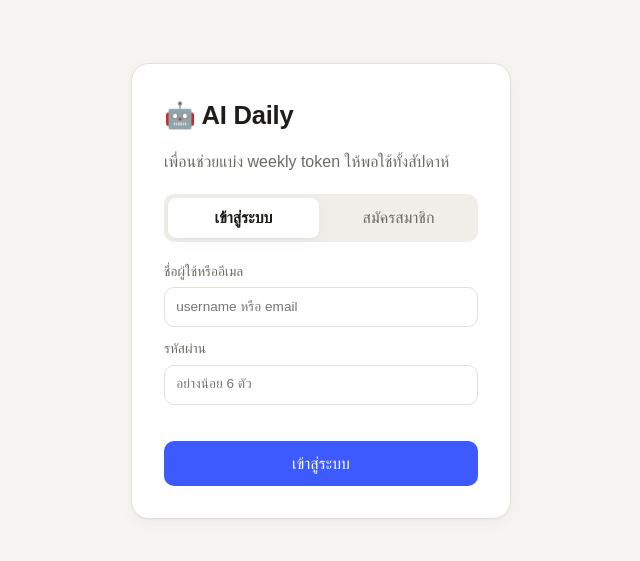
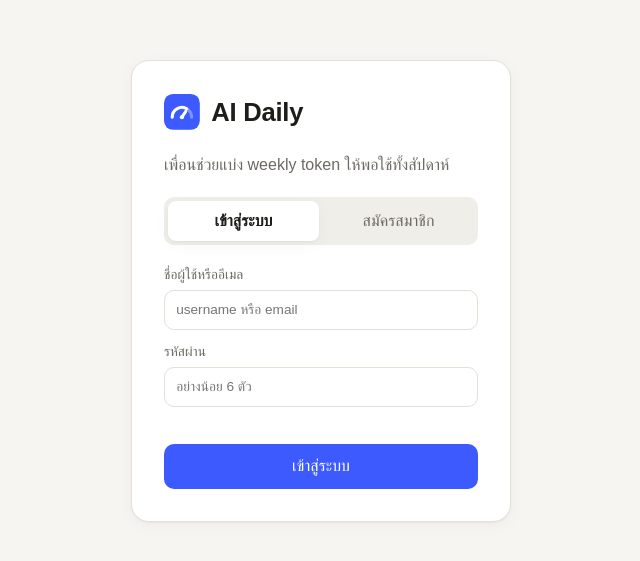
Before and after one commit to PetchAuisui/AI-Daily, a Next.js app: page /login in a window 1280 px wide. Shown: the part 109-670 px from the top of the page, without its empty margins (319-959 px from the left). Built offline with nearby package versions, Linux system fonts and the light colour scheme; no server answers; a web font is replaced by a local one.

Commit message:
Replace robot emoji in header with an SVG gauge logo
Add components/Logo.tsx, an inline SVG budget-gauge mark drawn with the
--primary/--primary-ink theme variables so it follows light and dark mode,
and use it in the login card and dashboard top bar.

```diff
--- a/app/globals.css
+++ b/app/globals.css
@@ -84,7 +84,8 @@ input:focus, select:focus { outline: 2px solid var(--primary); outline-offset: -
   border-radius: 18px; padding: 2rem; box-shadow: var(--shadow);
 }
 .auth-card .logo { font-size: 1.6rem; }
-.logo { font-weight: 700; font-size: 1.15rem; letter-spacing: -.01em; }
+.logo { font-weight: 700; font-size: 1.15rem; letter-spacing: -.01em; display: inline-flex; align-items: center; gap: .45em; }
+.logo-mark { flex-shrink: 0; }
 .tabs { display: flex; gap: .25rem; background: var(--surface-2); padding: .25rem; border-radius: 10px; margin: 1.25rem 0; }
 .tab { flex: 1; font: inherit; border: 0; background: transparent; padding: .5rem; border-radius: 8px; cursor: pointer; color: var(--muted); }
 .tab.active { background: var(--surface); color: var(--text); font-weight: 600; box-shadow: var(--shadow); }
--- a/components/AuthForm.tsx
+++ b/components/AuthForm.tsx
@@ -3,6 +3,7 @@
 import { useRouter } from 'next/navigation';
 import { useState } from 'react';
 import { api } from '@/lib/api';
+import Logo from './Logo';
 
 export default function AuthForm() {
   const router = useRouter();
@@ -31,7 +32,7 @@ export default function AuthForm() {
   return (
     <section className="auth">
       <div className="auth-card">
-        <div className="logo">🤖 AI Daily</div>
+        <div className="logo"><Logo /> AI Daily</div>
         <p className="muted">เพื่อนช่วยแบ่ง weekly token ให้พอใช้ทั้งสัปดาห์</p>
         <div className="tabs" role="tablist">
           {(['login', 'register'] as const).map((m) => (
--- a/components/Dashboard.tsx
+++ b/components/Dashboard.tsx
@@ -6,6 +6,7 @@ import { api } from '@/lib/api';
 import { addDays, buddyAdvice, compute, statusOf, weekStartFor, type Budget, type Tip } from '@/lib/budget';
 import { dateTH, fmt, fmtU, timeTH } from '@/lib/format';
 import type { Tracker, UsageEntry, User } from '@/lib/types';
+import Logo from './Logo';
 import TrackerDialog from './TrackerDialog';
 import UsageForm from './UsageForm';
 import WeekChart from './WeekChart';
@@ -81,7 +82,7 @@ export default function Dashboard({ user, initialTrackers, isNew }: Props) {
   return (
     <section>
       <header className="topbar">
-        <div className="logo">🤖 AI Daily</div>
+        <div className="logo"><Logo /> AI Daily</div>
         <div className="user">
           <span>สวัสดี {user.display_name} 👋</span>
           <button className="btn ghost sm" onClick={logout}>ออกจากระบบ</button>
--- /dev/null
+++ b/components/Logo.tsx
@@ -0,0 +1,14 @@
+// App mark: a budget gauge — the arc is the weekly quota, the needle today's spend.
+export default function Logo() {
+  return (
+    <svg className="logo-mark" viewBox="0 0 24 24" width="1.4em" height="1.4em" aria-hidden="true">
+      <rect width="24" height="24" rx="6" fill="var(--primary)" />
+      <g fill="none" stroke="var(--primary-ink)" strokeLinecap="round" strokeWidth="2">
+        <path d="M5.5 15.5a6.5 6.5 0 0 1 13 0" opacity=".35" />
+        <path d="M5.5 15.5a6.5 6.5 0 0 1 9.75-5.63" />
+        <path d="M12 15.5l2.6-3.9" />
+      </g>
+      <circle cx="12" cy="15.5" r="1.4" fill="var(--primary-ink)" />
+    </svg>
+  );
+}
```
